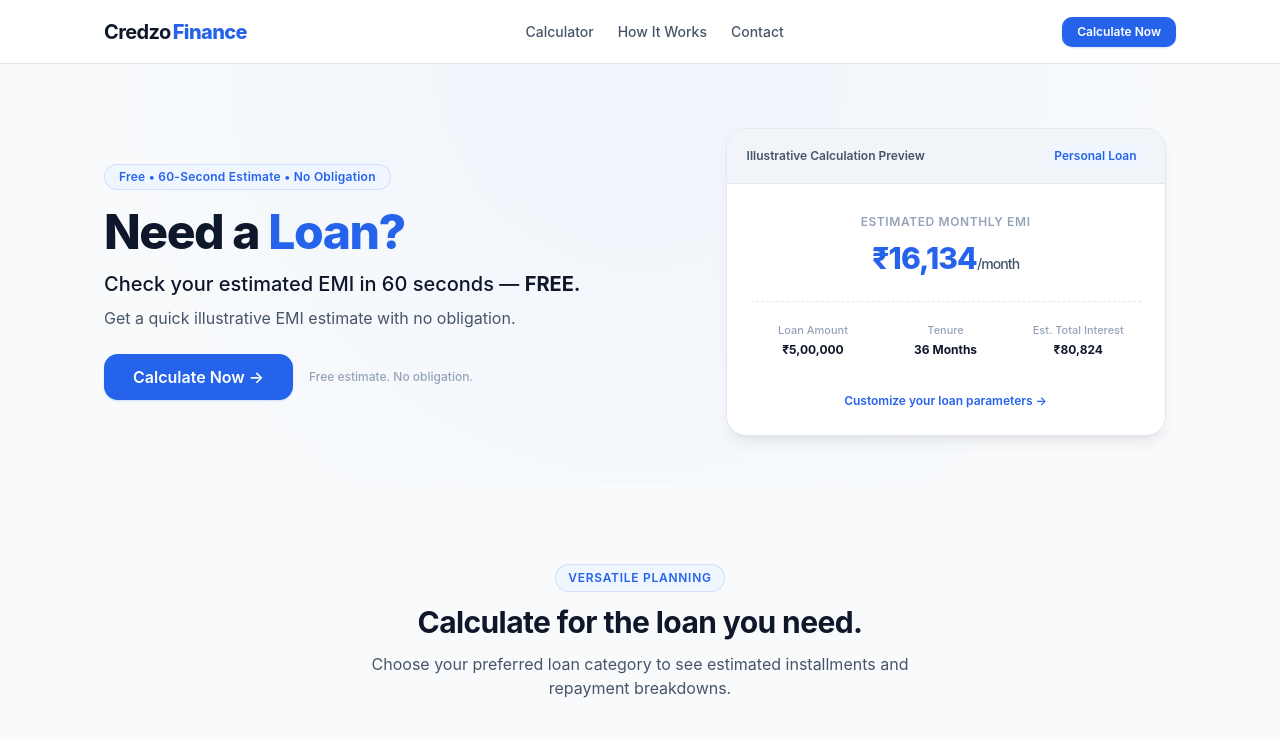
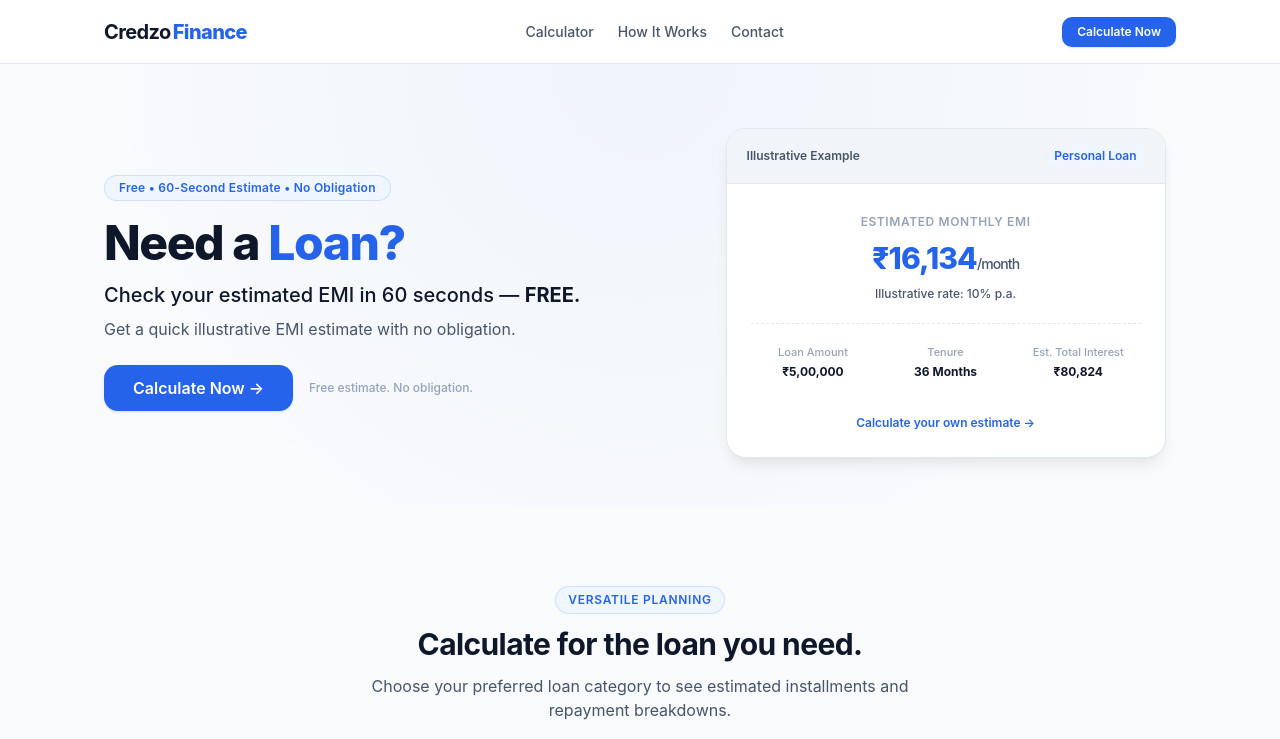
Before and after one commit to ronil1872/credzo, a React (Vite) app: page / in a window 1280 px wide. Shown: the top 739 px of the page. Built offline with nearby package versions, Linux system fonts and the light colour scheme.

Commit message:
fix: stage 2 - hero preview transparency labels and calculator cta link

```diff
--- a/src/pages/Landing/LandingPage.css
+++ b/src/pages/Landing/LandingPage.css
@@ -201,6 +201,13 @@
   font-size: var(--font-size-sm);
   font-weight: 500;
   color: var(--text-secondary);
+}
+
+.preview-rate-note {
+  font-size: var(--font-size-xs);
+  color: var(--text-secondary);
+  font-weight: 500;
+  margin-top: 4px;
 }
 
 .preview-grid {
--- a/src/pages/Landing/LandingPage.tsx
+++ b/src/pages/Landing/LandingPage.tsx
@@ -195,7 +195,7 @@ export const LandingPage: React.FC = () => {
           <div className="hero-preview-wrapper">
             <div className="hero-preview-card">
               <div className="preview-header">
-                <span className="preview-label">Illustrative Calculation Preview</span>
+                <span className="preview-label">Illustrative Example</span>
                 <span className="preview-tag">Personal Loan</span>
               </div>
               <div className="preview-body">
@@ -203,6 +203,9 @@ export const LandingPage: React.FC = () => {
                   <span className="preview-metric-label">Estimated Monthly EMI</span>
                   <div className="preview-metric-value">
                     ₹16,134<span className="preview-metric-unit">/month</span>
+                  </div>
+                  <div className="preview-rate-note">
+                    Illustrative rate: 10% p.a.
                   </div>
                 </div>
                 <div className="preview-grid">
@@ -221,7 +224,7 @@ export const LandingPage: React.FC = () => {
                 </div>
                 <div className="preview-footer">
                   <Link to="/calculator" className="preview-action-link">
-                    Customize your loan parameters &rarr;
+                    Calculate your own estimate &rarr;
                   </Link>
                 </div>
               </div>
```
